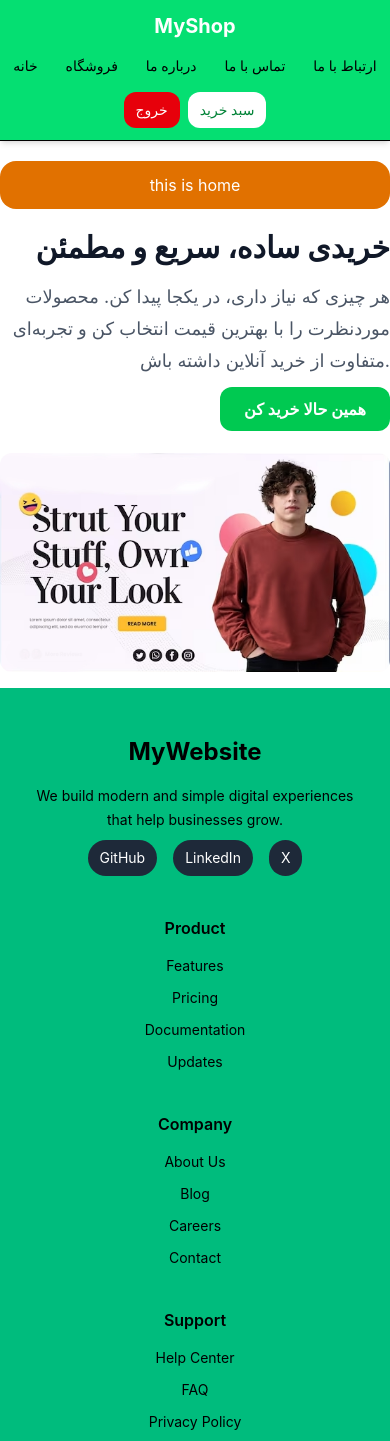
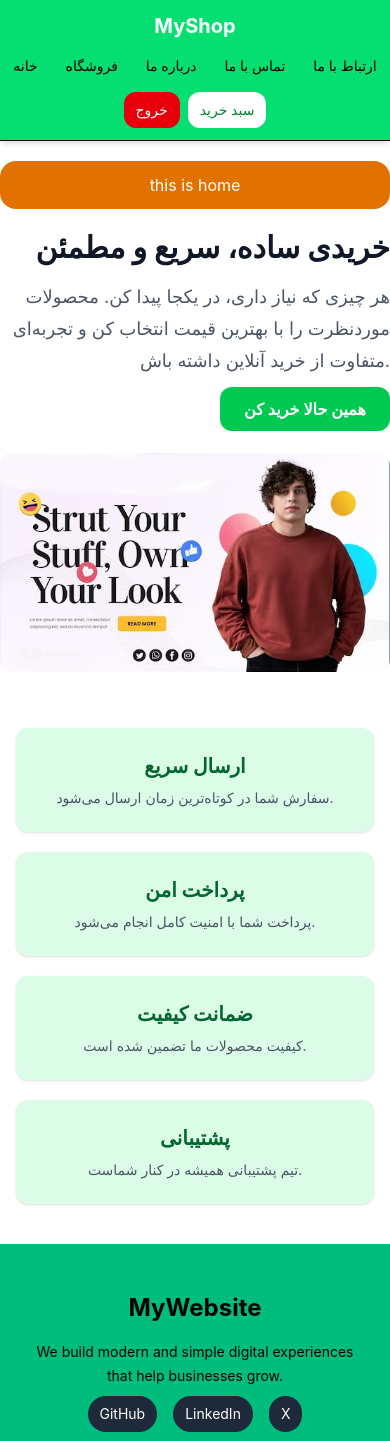
Before and after one commit to ANB-05/Shop_2, a React (Vite) app: page / in a window 390 px wide. Shown: the top 1441 px of the page. Built offline with nearby package versions, Linux system fonts and the light colour scheme.

Commit message:
feat: add responsive feature cards

```diff
--- /dev/null
+++ b/src/components/features/Features.tsx
@@ -0,0 +1,55 @@
+function Features() {
+    return (
+        <section className="mx-auto w-full max-w-7xl px-4 py-10">
+            <div className="grid grid-cols-1 gap-5 sm:grid-cols-2 lg:grid-cols-4">
+
+                {/* Box 1 */}
+                <div className="rounded-xl bg-green-100 p-6 text-center shadow-sm">
+                    <h3 className="text-xl font-bold text-green-800">
+                        ارسال سریع
+                    </h3>
+
+                    <p className="mt-2 text-sm text-gray-600">
+                        سفارش شما در کوتاه‌ترین زمان ارسال می‌شود.
+                    </p>
+                </div>
+
+                {/* Box 2 */}
+                <div className="rounded-xl bg-green-100 p-6 text-center shadow-sm">
+                    <h3 className="text-xl font-bold text-green-800">
+                        پرداخت امن
+                    </h3>
+
+                    <p className="mt-2 text-sm text-gray-600">
+                        پرداخت شما با امنیت کامل انجام می‌شود.
+                    </p>
+                </div>
+
+                {/* Box 3 */}
+                <div className="rounded-xl bg-green-100 p-6 text-center shadow-sm">
+                    <h3 className="text-xl font-bold text-green-800">
+                        ضمانت کیفیت
+                    </h3>
+
+                    <p className="mt-2 text-sm text-gray-600">
+                        کیفیت محصولات ما تضمین شده است.
+                    </p>
+                </div>
+
+                {/* Box 4 */}
+                <div className="rounded-xl bg-green-100 p-6 text-center shadow-sm">
+                    <h3 className="text-xl font-bold text-green-800">
+                        پشتیبانی
+                    </h3>
+
+                    <p className="mt-2 text-sm text-gray-600">
+                        تیم پشتیبانی همیشه در کنار شماست.
+                    </p>
+                </div>
+
+            </div>
+        </section>
+    );
+}
+
+export default Features;
--- a/src/pages/home/Home.tsx
+++ b/src/pages/home/Home.tsx
@@ -1,15 +1,19 @@
 import Container from "../../components/container/Container";
+import Features from "../../components/features/Features";
 import HeroSection from "../../components/heroSection/HeroSection";
 
 
 function Home() {
     return (
         <Container>
-            <div className="p-3 my-5 my-2 flex justify-center items-center bg-amber-600 text-white rounded-2xl">
+            <div className="p-3 my-5 flex justify-center items-center bg-amber-600 text-white rounded-2xl">
                 <h1>this is home</h1>
             </div>
             <div>
                 <HeroSection />
+            </div>
+            <div>
+                <Features />
             </div>
         </Container>
     );
```
